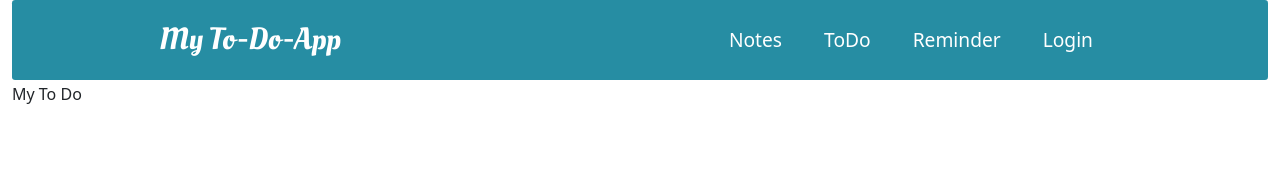
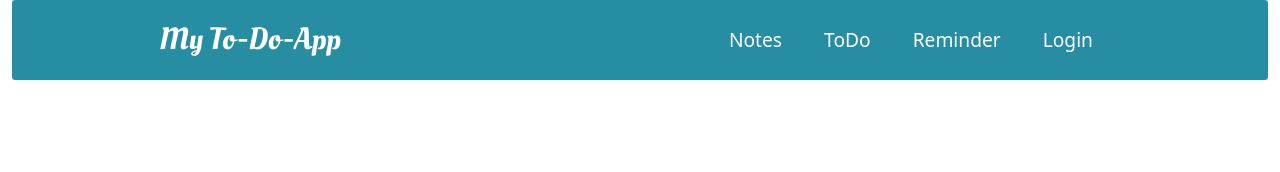
Before and after one commit to collinsmokaya28/OmniDo-Client, a React (Create React App) app: page / in a window 1280 px wide. Shown: the top 172 px of the page. Built offline with nearby package versions, Linux system fonts and the light colour scheme.

Commit message:
Added update to todo

```diff
--- a/src/App.js
+++ b/src/App.js
@@ -3,14 +3,14 @@ import './App.css';
 import NavBar from './componets/NavBar';
 import Notes from './componets/Notes/Notes';
 import Reminder from './componets/Reminder/Reminder';
-import Todo from './componets/Todo/Todo';
+import TodoList from './componets/Todo/TodoList';
 
 function App() {
   return (
     <div className="container-fluid">
       <NavBar />
       <Routes>
-        <Route exact path='/' element={<Todo />} ></Route>
+        <Route exact path='/todo' element={<TodoList />} ></Route>
         <Route exact path='/notes' element={<Notes />}></Route>
         <Route exact path='/reminder' element={<Reminder />}></Route>
       </Routes>
```
